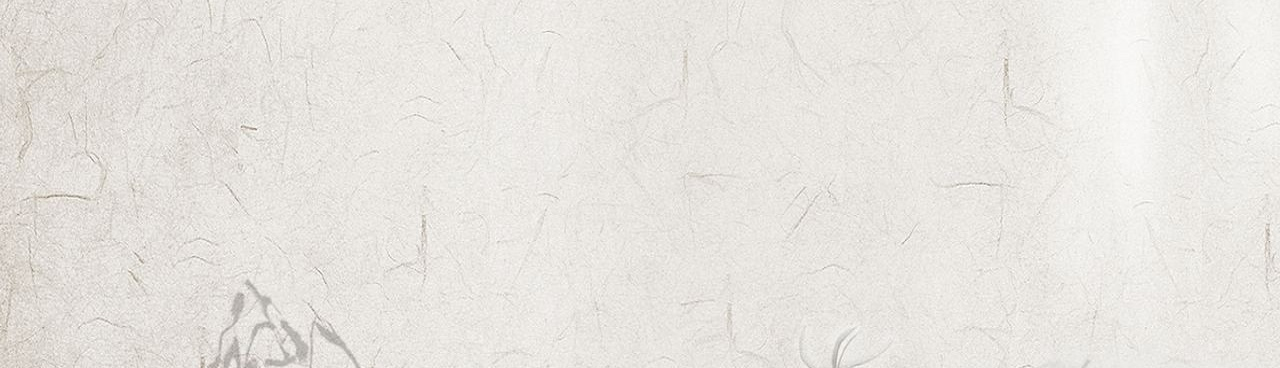
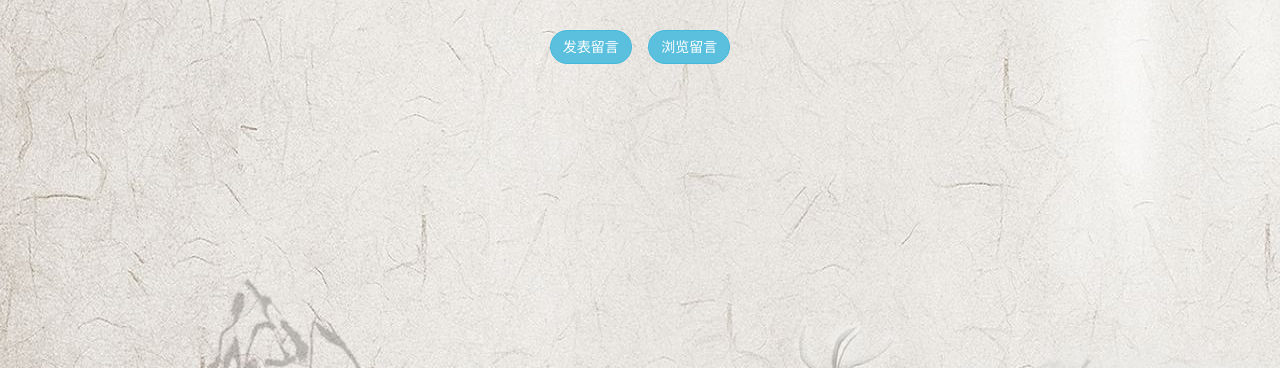
Before and after one commit to DealerSo/Django, a Django app: page /comments/addComments in a window 1280 px wide. Shown: the part 52-420 px from the top of the page. Run offline with Django 4.2, Linux system fonts and the light colour scheme; some libraries are stand-ins or nearby versions.

Commit message:
my website django project

```diff
--- a/mywebsite/static/css/article.css
+++ b/mywebsite/static/css/article.css
@@ -1,5 +1,5 @@
 .article_content {
-    padding-top: 100px;
+    padding-top: 50px;
     color: #777;
 }
 
@@ -27,6 +27,8 @@
 .btn-primary {
     background-color: #9d9d9d;
     border-color: #9d9d9d;
+    border-radius:10px;
+    outline:0 none !important; /** CSS 去掉按钮选中时的蓝色外边框 !important 表示有效生效 */
 }
 
 .form-control {
--- /dev/null
+++ b/mywebsite/static/css/comments.css
@@ -0,0 +1,10 @@
+.operation{
+    text-align: center;
+    margin-top: 30px;
+
+}
+
+.oper_btn {
+    border-radius:20px;
+    outline:0 none !important; /** CSS 去掉按钮选中时的蓝色外边框 !important 表示有效生效 */
+}
--- a/mywebsite/static/css/index.css
+++ b/mywebsite/static/css/index.css
@@ -1,3 +1,3 @@
 .h1 {
-    color: #cccdd4;
+    color: #289cd4;
 }
--- a/mywebsite/templates/comments/addComments.html
+++ b/mywebsite/templates/comments/addComments.html
@@ -11,7 +11,11 @@
 
 {% block content %}
 
-
+    <div class="operation">
+        <button type="button" class="btn btn-info oper_btn">发表留言</button>
+        &nbsp;&nbsp;
+        <button type="button" class="btn btn-info oper_btn">浏览留言</button>
+    </div>
 
 {% endblock %}
 
@@ -35,5 +39,5 @@
 
 <!-- 样式 -->
 {% block css %}
-
+    <link type="text/css" rel="stylesheet" href="{% static 'css/comments.css' %}"/>
 {% endblock %}
```
